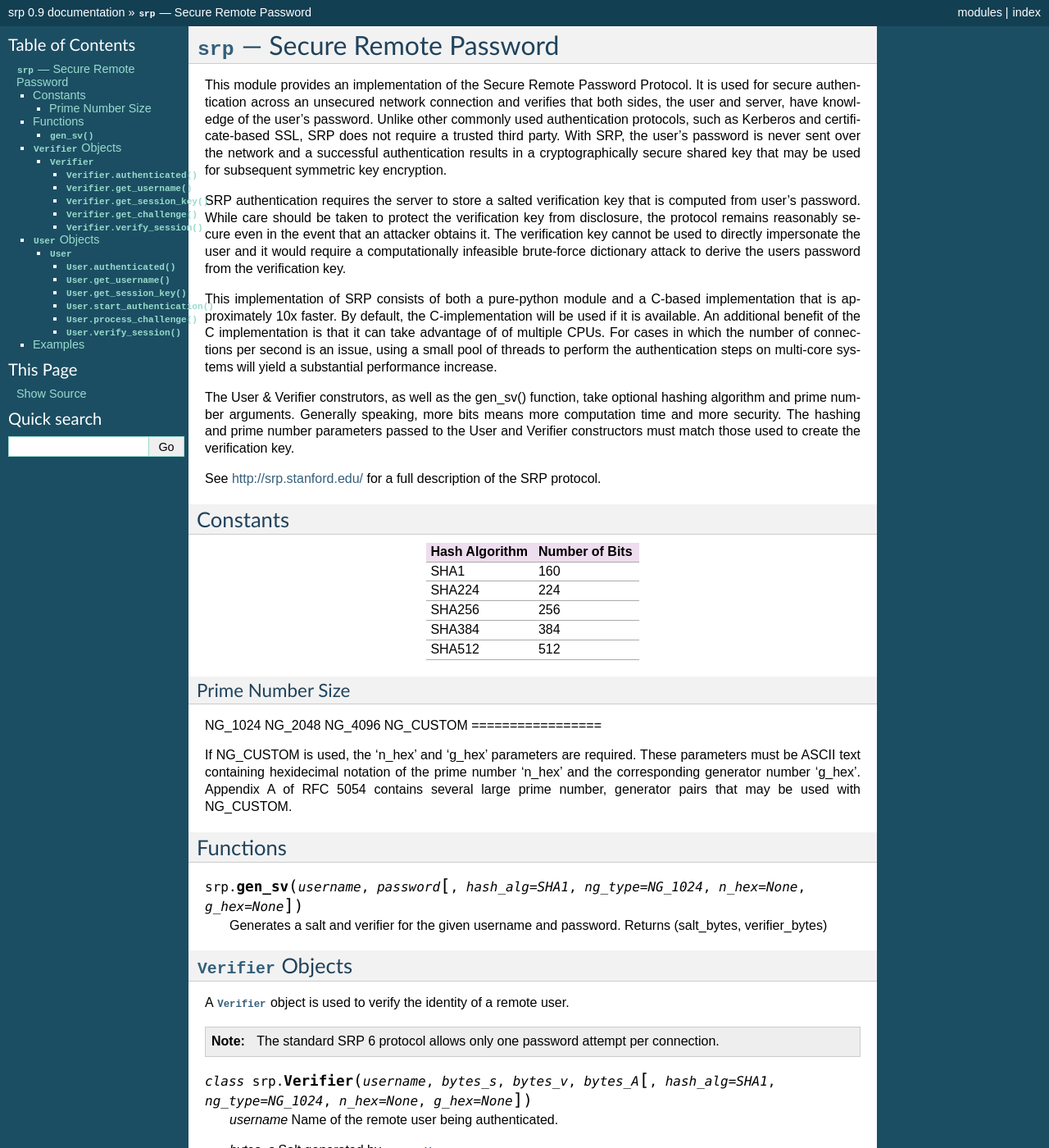
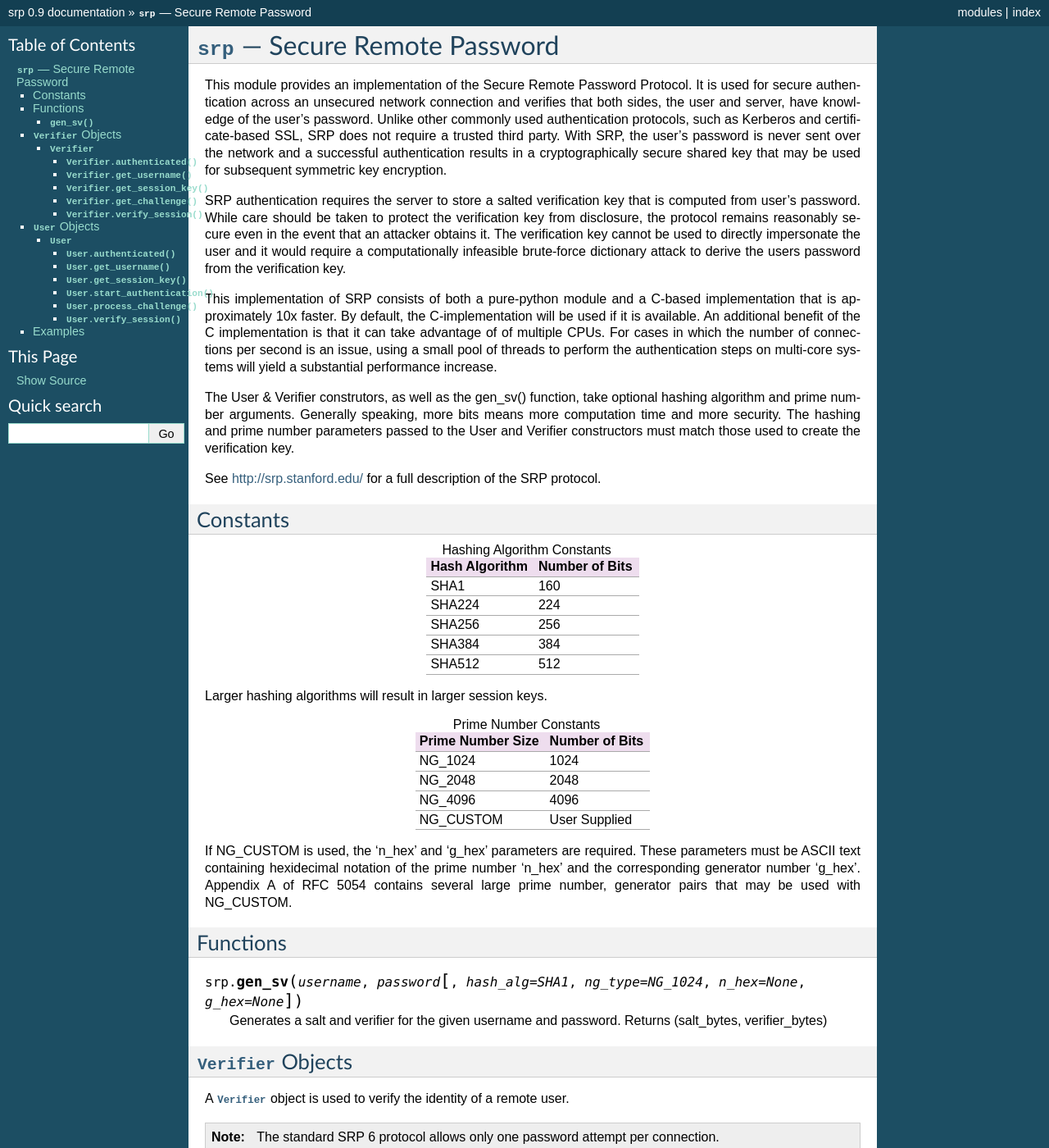
Before and after one commit to ProtonMail/proton-python-client, a Sphinx documentation site: the page built from doc/srp.rst, in a window 1280 px wide and 1400 px high. Shown: the whole window at 82% size. Built offline with Sphinx 7.4.7, drawn with Linux system fonts in a browser that asks for light colours.

```diff
--- a/doc/srp.rst
+++ b/doc/srp.rst
@@ -46,24 +46,31 @@ See http://srp.stanford.edu/ for a full description of the SRP protocol.
 
 Constants
 ---------
-==============  ==============
-Hash Algorithm  Number of Bits
-==============  ==============
-SHA1            160
-SHA224          224
-SHA256          256
-SHA384          384
-SHA512          512
-==============  ==============
 
-=================
-Prime Number Size
-=================
-NG_1024
-NG_2048
-NG_4096
-NG_CUSTOM
-=================
+.. table:: Hashing Algorithm Constants
+
+  ==============  ==============
+  Hash Algorithm  Number of Bits
+  ==============  ==============
+  SHA1            160
+  SHA224          224
+  SHA256          256
+  SHA384          384
+  SHA512          512
+  ==============  ==============
+
+Larger hashing algorithms will result in larger session keys.
+
+.. table:: Prime Number Constants
+
+  ================= ==============
+  Prime Number Size Number of Bits
+  ================= ==============
+  NG_1024           1024
+  NG_2048           2048
+  NG_4096           4096
+  NG_CUSTOM         User Supplied
+  ================= ==============
 
 If NG_CUSTOM is used, the 'n_hex' and 'g_hex' parameters are required.
 These parameters must be ASCII text containing hexidecimal notation of the
```
Also changed, not shown: README.txt (added, +17 -0 lines).
